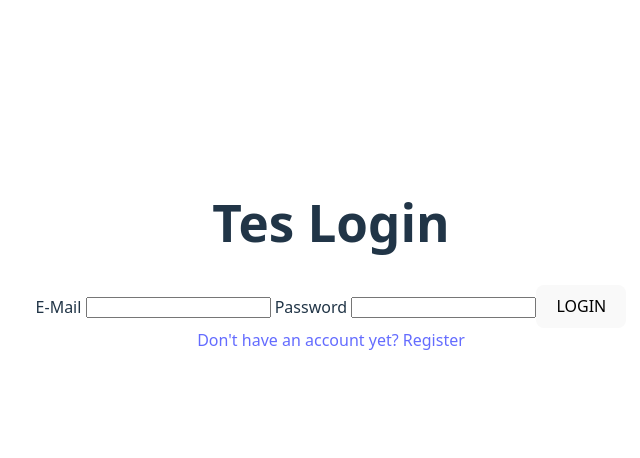
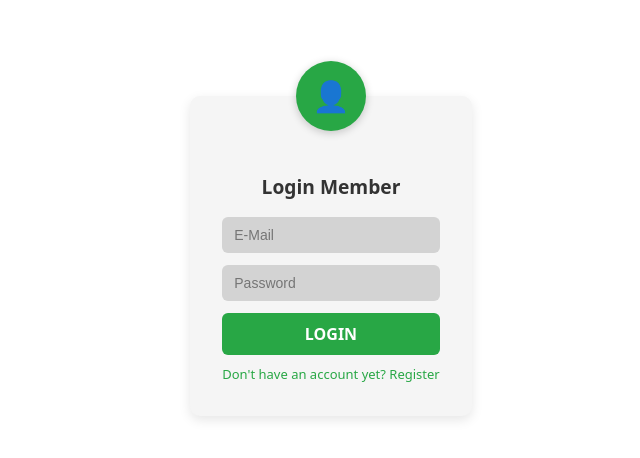
Before and after one commit to KalfinSyah/final-project-pemrograman-api-kelompok-6, a Vue app in the folder client/: page /login in a window 1280 px wide. Shown: the part 144-602 px from the top of the page, without its empty margins (309-949 px from the left). Built offline with nearby package versions, Linux system fonts and the light colour scheme.

Commit message:
login css

```diff
--- a/client/src/views/Login.vue
+++ b/client/src/views/Login.vue
@@ -1,3 +1,5 @@
+
+
 <script setup>
   import { ref } from 'vue';
 
@@ -26,26 +28,115 @@
 </script>
 
 <template>
-   <div class="flex flex-col items-center justify-center min-h-screen bg-gray-100">
-    <h1 class="text-2xl font-semibold mb-6">Tes Login</h1>
-    <form @submit.prevent="sendLoginForm" class="flex flex-col w-full max-w-xs">
-      <label for="username" class="mb-1 text-sm font-medium text-gray-700">
-        E-Mail
-      </label>
-      <input id="username" type="text" v-model="loginForm.email" placeholder="" class="mb-4 px-4 py-2 border border-gray-300 rounded-full shadow-inner bg-gray-200 focus:outline-none focus:ring-2 focus:ring-green-300" required>
-
-      <label for="password" class="mb-1 text-sm font-medium text-gray-700">
-        Password
-      </label>
-      <input id="password" type="password" v-model="loginForm.password" placeholder="" class="mb-6 px-4 py-2 border border-gray-300 rounded-full shadow-inner bg-gray-200 focus:outline-none focus:ring-2 focus:ring-green-300" required>
-
-      <button type="submit" class="w-full py-2 px-4 bg-green-300 text-gray-800 font-semibold rounded-full shadow-md hover:bg-green-400 focus:outline-none focus:ring-2 focus:ring-green-500 focus:ring-opacity-50">
-        LOGIN
-      </button>
-
-      <div class="mt-4 text-center">
-        <RouterLink :to="{name: 'register'}" class="text-sm text-green-600 hover:text-green-800">Don't have an account yet? Register</RouterLink>
-      </div>
-    </form>
+  <div class="bg-wrapper">
+    <div class="form-card">
+      <div class="avatar-icon">👤</div>
+      <h1>Login Member</h1>
+      <form @submit.prevent="sendLoginForm">
+        <input type="text" v-model="loginForm.email" placeholder="E-Mail" required>
+        <input type="password" v-model="loginForm.password" placeholder="Password" required>
+        <button type="submit">LOGIN</button>
+        <RouterLink :to="{ name: 'register' }" class="router-link">
+          Don't have an account yet? Register
+        </RouterLink>
+      </form>
+    </div>
   </div>
 </template>
+
+
+<style scoped>
+body, html {
+  margin: 0;
+  padding: 0;
+  height: 100%;
+  width: 100%;
+  font-family: Arial, sans-serif;
+
+}
+
+
+.bg-wrapper {
+  display: flex;
+  justify-content: center;
+  align-items: center;
+}
+
+
+.form-card {
+  position: relative;
+  background-color: #f5f5f5;
+  padding: 2.5rem 2rem 2rem;
+  border-radius: 10px;
+  box-shadow: 0 4px 12px rgba(0, 0, 0, 0.1);
+  width: 100%;
+  max-width: 400px; /* responsif */
+  text-align: center;
+}
+
+
+.avatar-icon {
+  width: 70px;
+  height: 70px;
+  background-color: #28a745;
+  border-radius: 50%;
+  color: white;
+  font-size: 30px;
+  display: flex;
+  align-items: center;
+  justify-content: center;
+  position: absolute;
+  top: -35px;
+  left: 50%;
+  transform: translateX(-50%);
+  box-shadow: 0 2px 8px rgba(0, 0, 0, 0.2);
+}
+
+h1 {
+  font-size: 1.2rem;
+  margin-top: 40px;
+  margin-bottom: 20px;
+  color: #333;
+}
+
+form {
+  display: flex;
+  flex-direction: column;
+}
+
+input[type="text"],
+input[type="password"] {
+  padding: 10px 12px;
+  margin-bottom: 12px;
+  border: none;
+  border-radius: 6px;
+  background-color: #d3d3d3;
+  font-size: 14px;
+}
+
+button {
+  padding: 10px;
+  background-color: #28a745;
+  color: white;
+  font-weight: bold;
+  border: none;
+  border-radius: 6px;
+  cursor: pointer;
+  transition: background-color 0.3s;
+}
+
+button:hover {
+  background-color: #218838;
+}
+
+.router-link {
+  margin-top: 10px;
+  font-size: 13px;
+  color: #28a745;
+  text-decoration: none;
+}
+
+.router-link:hover {
+  text-decoration: underline;
+}
+</style>
```
